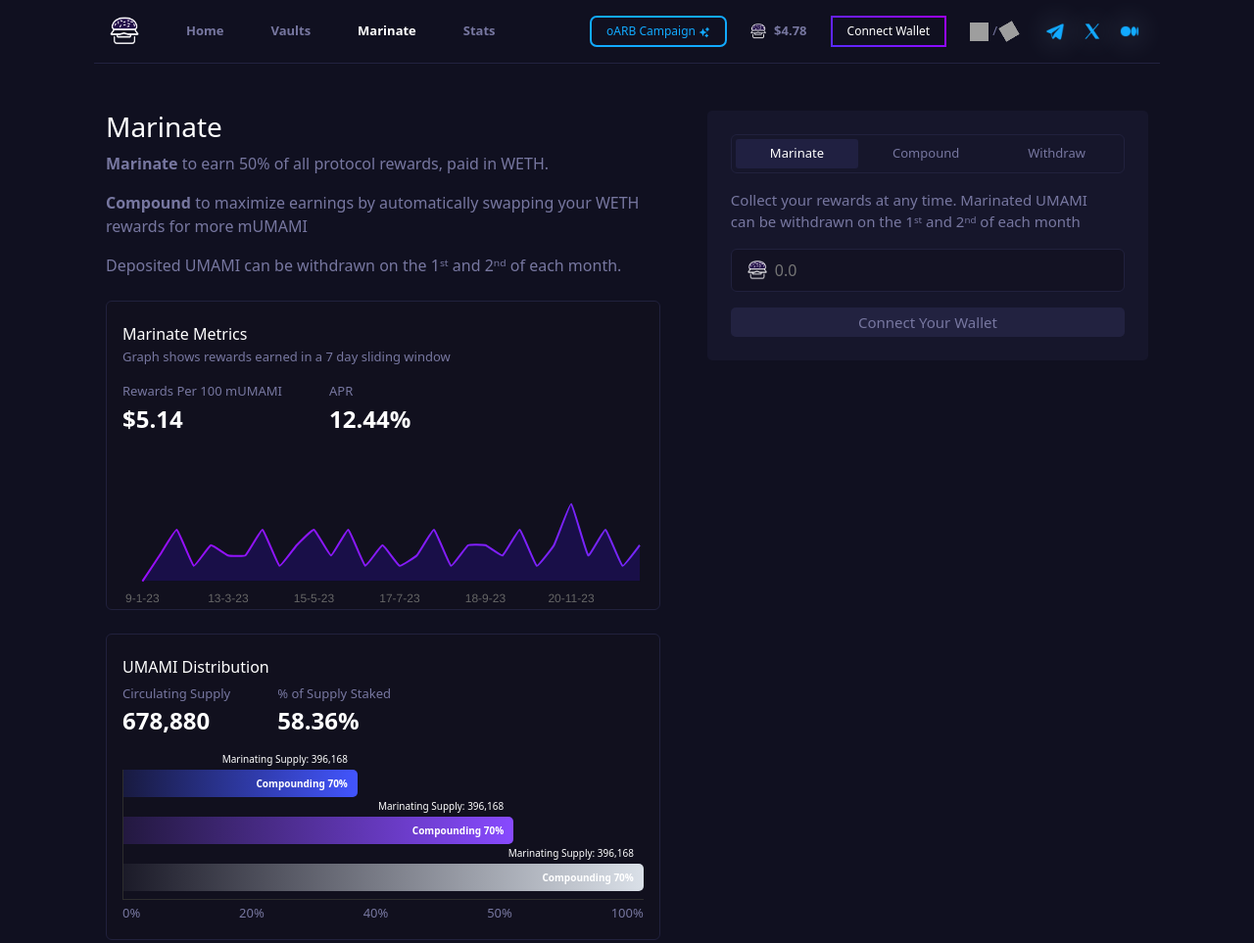
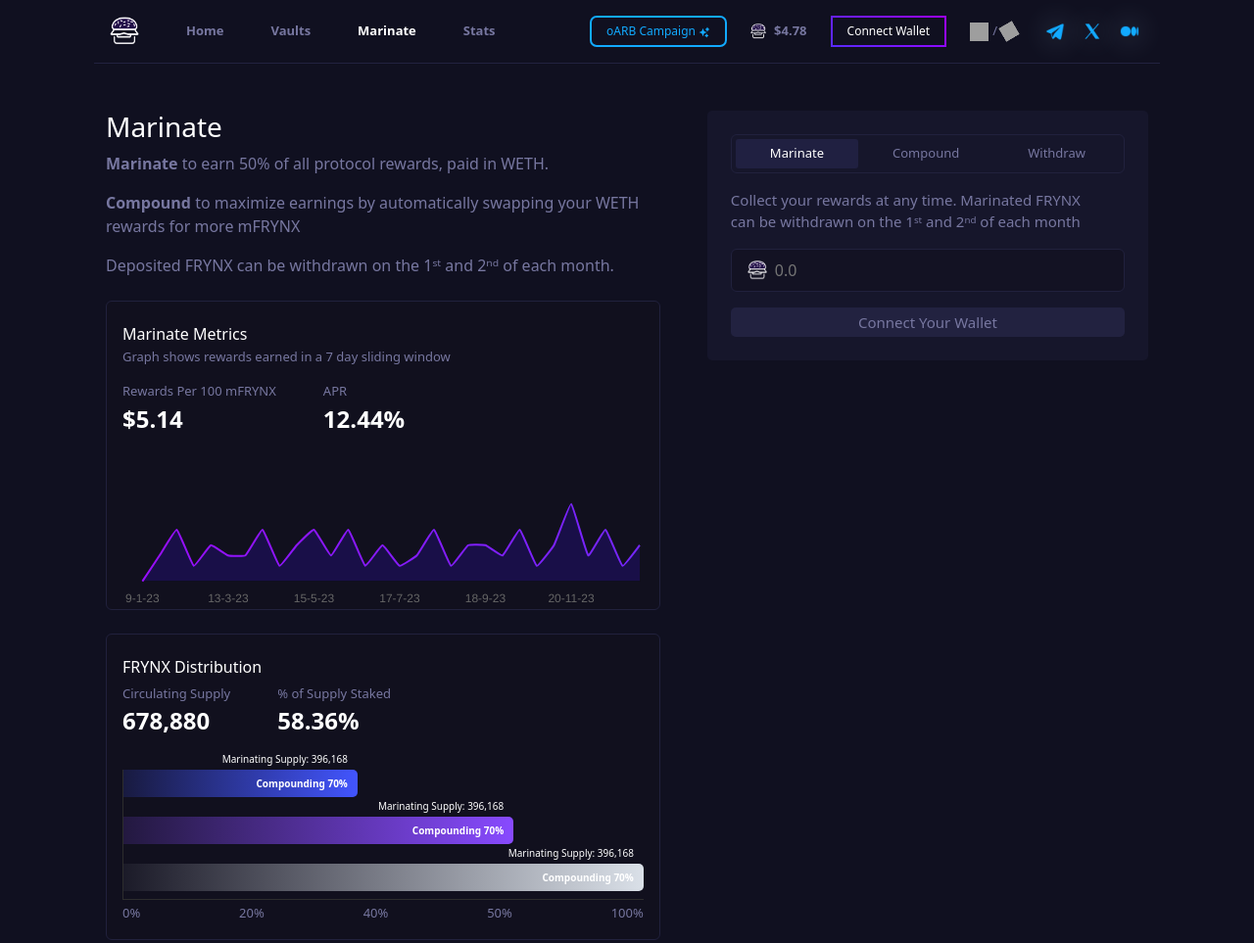
Before and after one commit to vizeerr/frynx, a plain HTML site: page marinate/index.html in a window 1280 px wide. Shown: the top 963 px of the page at 98% size. Drawn offline with nearby package versions, Linux system fonts and the light colour scheme; grey boxes are pictures that could not be loaded.

Commit message:
fix names commit

```diff
--- a/marinate/index.html
+++ b/marinate/index.html
@@ -49,8 +49,8 @@
         <div >
           <h3>Marinate</h3>
           <p class="secColor"><b>Marinate</b> to earn 50% of all protocol rewards, paid in WETH.</p>
-          <p class="secColor"><b>Compound</b> to maximize earnings by automatically swapping your WETH rewards for more mUMAMI</p>
-          <p class="secColor">Deposited UMAMI can be withdrawn on the 1ˢᵗ and 2ⁿᵈ of each month.</p>
+          <p class="secColor"><b>Compound</b> to maximize earnings by automatically swapping your WETH rewards for more mFRYNX</p>
+          <p class="secColor">Deposited FRYNX can be withdrawn on the 1ˢᵗ and 2ⁿᵈ of each month.</p>
         </div>
         <div class="w-100 px-3 pt-4 mt-4 boxBorder boxBg">
           <div>
@@ -59,7 +59,7 @@
           </div>
           <div class="d-flex gap-5">
             <div>
-              <p class=" m-0 fs-8 secColor">Rewards Per 100 mUMAMI</p>
+              <p class=" m-0 fs-8 secColor">Rewards Per 100 mFRYNX</p>
               <p class="fs-4 fw-semibold primColor">$5.14</p>
             </div>
             <div class="">
@@ -77,7 +77,7 @@
 
         <div class="w-100 px-3 pt-4 mt-4 boxBorder boxBg">
           <div>
-            <h6 class="">UMAMI Distribution</h6>
+            <h6 class="">FRYNX Distribution</h6>
 
           </div>
           <div class="d-flex gap-5">
@@ -149,7 +149,7 @@
             <p  class="m-0 tab  ">Withdraw</p>
           </div>
           <div class="mt-3 w-100">
-            <p class="secColor fs-7">Collect your rewards at any time. Marinated UMAMI can be withdrawn on the 1ˢᵗ and 2ⁿᵈ of each month</p>
+            <p class="secColor fs-7">Collect your rewards at any time. Marinated FRYNX can be withdrawn on the 1ˢᵗ and 2ⁿᵈ of each month</p>
             <div class="boxBorder boxBg w-100 py-2 px-3  d-flex align-items-center">
               <img width="20" height="20" src="/assets/images/umami logo tp.png" alt="">
               <input type="text" placeholder="0.0" class="bg-transparent primColor w-100 px-2  ">
```
Also changed, not shown: stats/glpvaults/index.html (+3 -3 lines), stats/protocol/index.html (+3 -3 lines).
